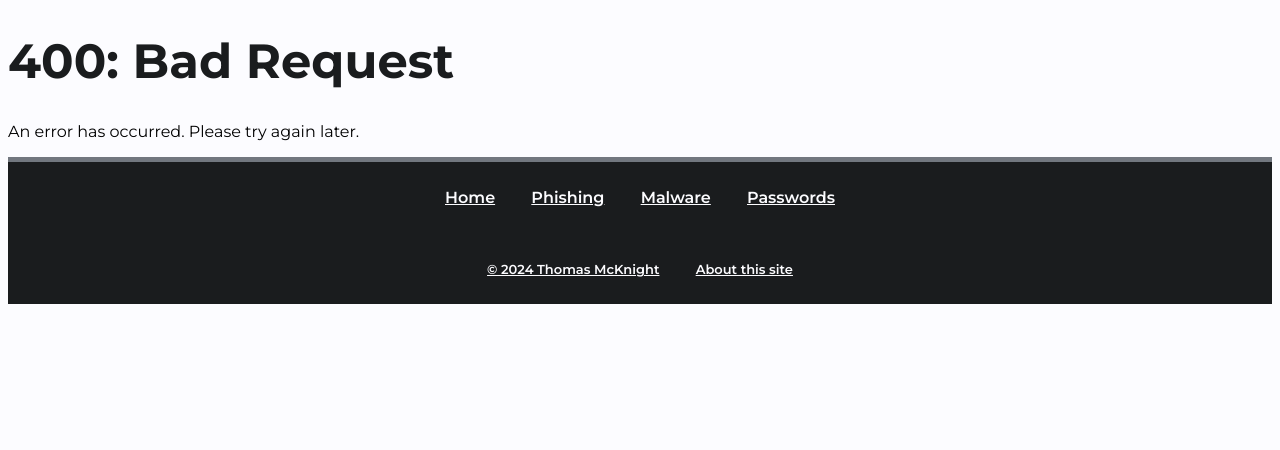
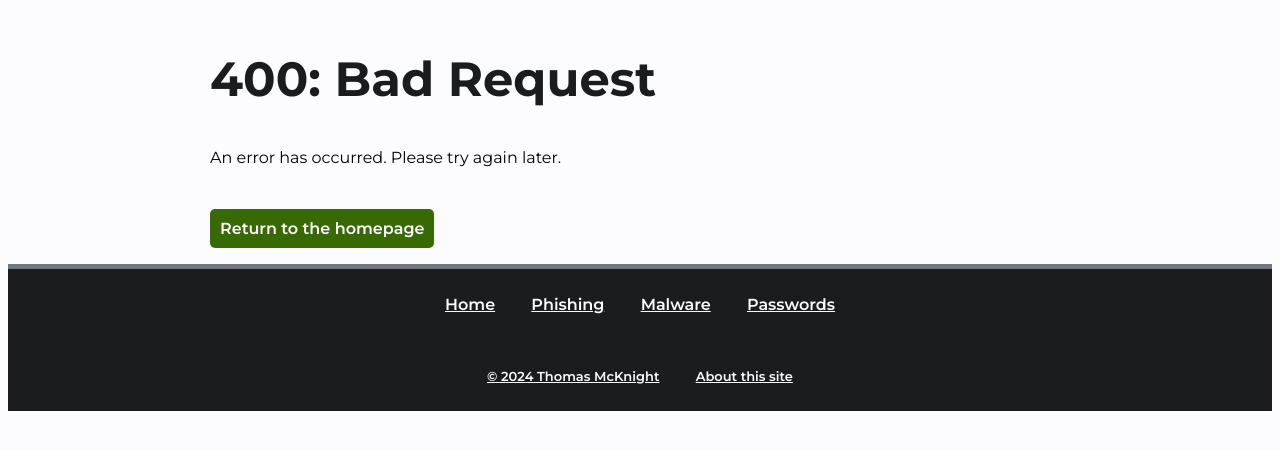
Before and after one commit to tinyTim567/CSC3094, a Flask app: template templates/error/400.html in a window 1280 px wide. Shown: the part 84-534 px from the top of the page. Run offline with Flask 3, Linux system fonts and the light colour scheme; the template is opened without the code that fills it, so the values that code supplies are empty.

Commit message:
Fix error pages not showing return to home button

```diff
--- a/templates/error/400.html
+++ b/templates/error/400.html
@@ -2,8 +2,12 @@
 
 {% block title %}Bad Request{% endblock %}
 
-{% block content %}
-    <h1>400: Bad Request</h1>
+{% block error %}
+    <section class="grid-row">
+        <div class="grid-column column-full">
+            <h1>400: Bad Request</h1>
 
-    <p>An error has occurred. Please try again later. </p>
+            <p>An error has occurred. Please try again later. </p>
+        </div>
+    </section>
 {% endblock %}
--- a/templates/error/error.html
+++ b/templates/error/error.html
@@ -5,5 +5,10 @@
 {% block content %}
     {% block error %}{% endblock %}
 
-    <p><a href="{{ url_for('index') }}">Click here to return to the homepage</a>.</p>
+    <section class="grid-row">
+        <div class="grid-column column-full">
+
+            <a class="button button-primary" href="{{ url_for('index') }}">Return to the homepage</a>
+        </div>
+    </section>
 {% endblock %}
```
Also changed, not shown: templates/error/403.html (+6 -2 lines), templates/error/404.html (+6 -2 lines), templates/error/500.html (+7 -3 lines), templates/error/503.html (+7 -3 lines).
